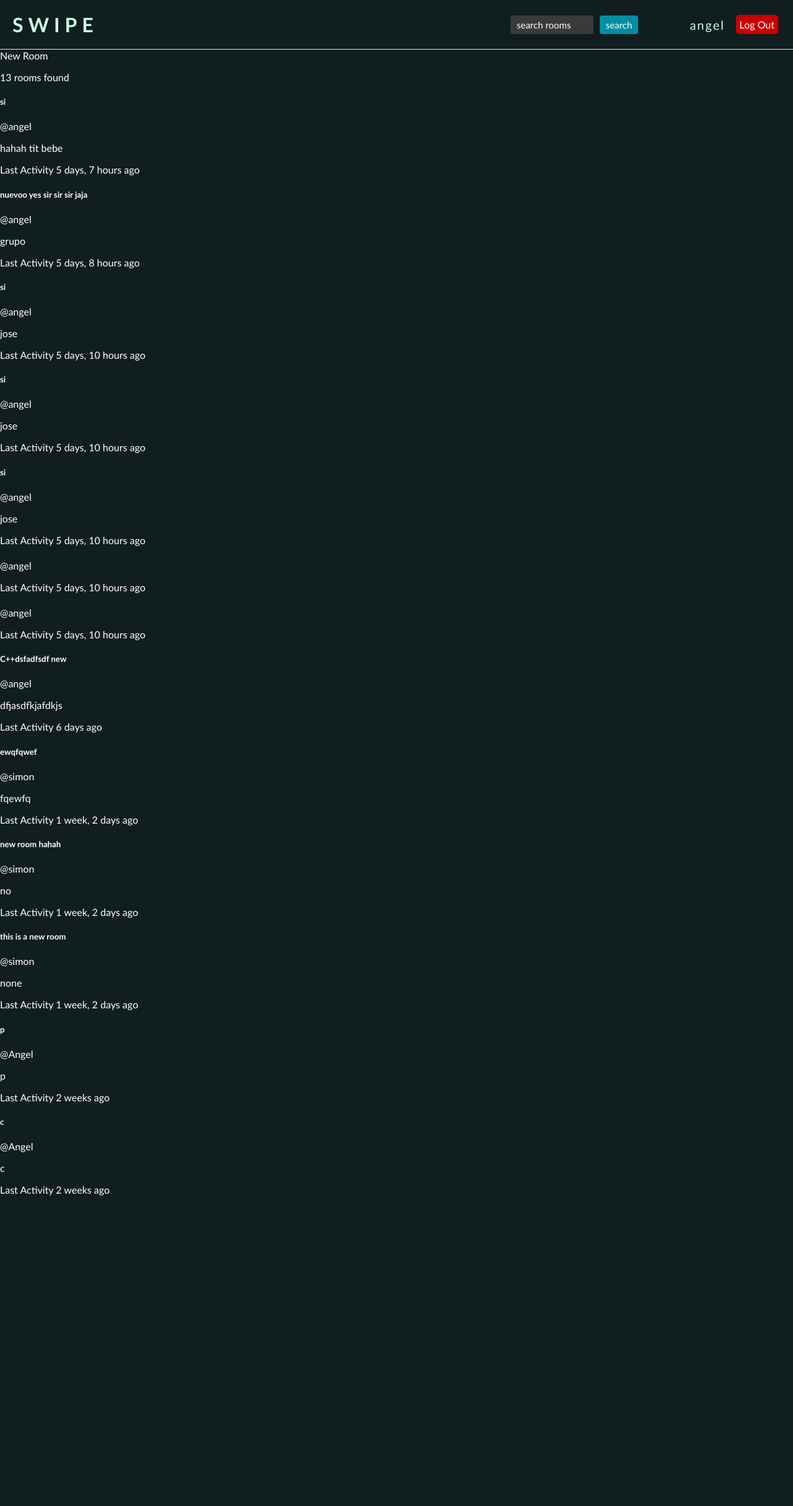
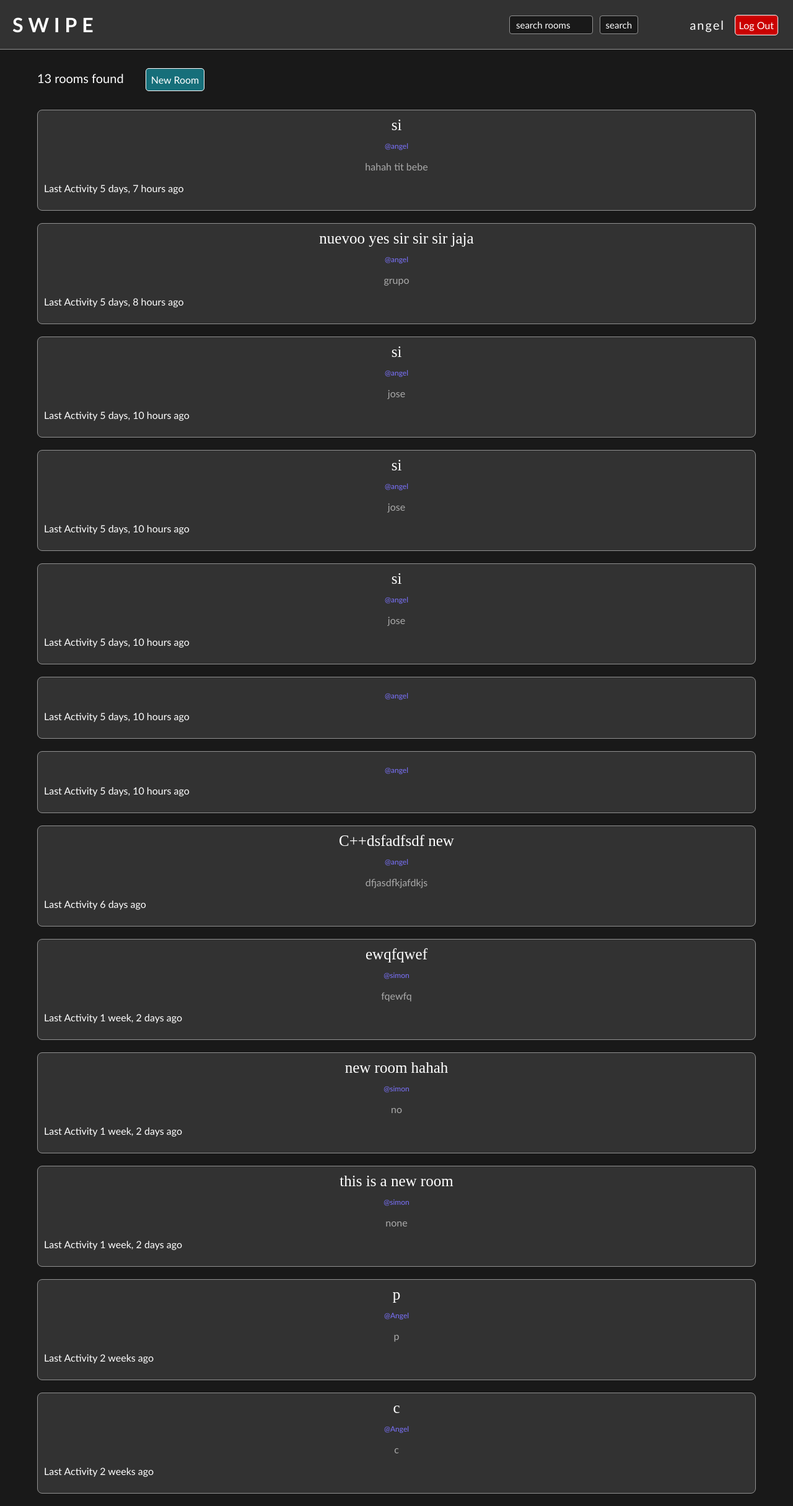
Before and after one commit to aangelalvarez/swipe, a Django app: page / in a window 1280 px wide. Shown: the whole page at 62% size. Before the commit the page ends 1929 px from the top, so only its background shows below. Run offline with Django 4.2, Linux system fonts and the light colour scheme; a user stored in the database is signed in; data comes from the database, SQL or seed files in the repository.

Commit message:
home css added

```diff
--- /dev/null
+++ b/base/static/styles/home.css
@@ -0,0 +1,76 @@
+.homeContainer {
+    max-width: 1200px;
+    display: block;
+    margin:auto;
+}
+
+
+.newRoomButton {
+    background-color: rgb(22, 111, 122);
+    border-radius: 5px;
+    padding: 8px;
+    margin: 0;
+    right: 0;
+    right:0;
+    vertical-align: middle;
+    display: inline-block;
+    margin-left: 30px;
+    border: 1px solid white;
+    font-size: 16px;
+    transition: 0.2s;
+}
+
+.newRoomButton:hover {
+    background-color: rgb(29, 140, 155);
+}
+
+.roomCount {
+    margin:10px 0;
+    padding: 20px;
+    vertical-align: middle;
+    color: rgb(255, 255, 255);
+    font-size: 20px;
+}
+
+
+
+.roomList {
+    padding: 0 20px;
+}
+
+.room {
+    border: 1px solid rgb(145, 145, 145);
+    padding: 10px;
+    border-radius: 8px;
+    margin-bottom: 20px;
+    background-color: rgb(50, 50, 50);
+}
+
+.roomName {
+    font-size: 25px;
+    color:rgb(255, 255, 255);
+    font-family: 'Ubuntu';
+    transition: 0.2s;
+}
+
+.centerText {
+    text-align: center;
+}
+
+.roomName:hover {
+    color: rgb(170, 170, 170);
+}
+
+.roomHost {
+    font-size: 12px;
+    color: rgb(124, 115, 255);
+}
+
+.roomDescription {
+    font-size: 16px;
+    color: rgb(170, 170, 170);
+}
+
+.roomActivity {
+
+}
--- a/base/static/styles/main.css
+++ b/base/static/styles/main.css
@@ -1,6 +1,7 @@
 body, html {
     margin: 0;
     padding: 0;
+    background-color: rgb(25, 25, 25);
 }
 
 * {
@@ -8,7 +9,6 @@ body, html {
     border: none;
     font-family: 'Trebuchet MS', 'Lucida Sans Unicode', 'Lucida Grande', 'Lucida Sans', Arial, sans-serif;
     color: white;
-    background-color: rgb(16, 30, 32);
 }
 
 a:link { text-decoration: none; }
--- a/base/static/styles/navbar.css
+++ b/base/static/styles/navbar.css
@@ -2,7 +2,7 @@
     width: fit-content;
     margin:0 ;
     display:block;
-    color:rgb(202, 255, 228);
+    color: white;
 }
 
 .logo {
@@ -28,17 +28,20 @@
     font-size: 15px;
     border-radius: 4px;
     width: 65%;
-    background-color: rgb(58, 58, 58);
     padding: 0 10px;
+    border: 1px solid rgb(145, 145, 145);
+    color: white;
+    background-color: rgb(25, 25, 25);
 }
 
 ::placeholder {
-    color: white;
+    color: rgb(255, 255, 255);
+
 }
 
 .search:focus {
     outline:none;
-    filter:brightness(125%)
+    border: 1px solid white;
 }
 
 
@@ -46,12 +49,13 @@
     height: 30px;
     font-size: 15px;
     border-radius: 4px;
-    background-color: rgb(0, 142, 161);
+    border: 1px solid rgb(145, 145, 145);
     width: 30%;
     position: absolute;
     top: 0;
     right: 0;
     transition: 0.15s;
+    background-color: rgb(25, 25, 25);
 }
 
 .searchButton:hover {
@@ -64,7 +68,7 @@
     font-size: 20px;
     right: 0;
     margin-right: 110px;
-    color: rgb(202, 255, 228);
+    color: white;
     letter-spacing: 2px;
 }
 
@@ -76,6 +80,7 @@
     border-radius: 5px;
     right: 0;
     color: white;
+    border: 1px solid white;
 }
 
 .logout {
@@ -95,5 +100,6 @@
     height: 80px;
     position:sticky;
     top: 0;
-    border-bottom: 1px solid rgb(202, 255, 228);
+    border-bottom: 1px solid rgb(145, 145, 145);
+    background-color: rgb(50, 50, 50);
 }
--- a/base/templates/base/home.html
+++ b/base/templates/base/home.html
@@ -7,18 +7,20 @@ Django requires us to do that
 
 {% block content %}
 
-<div>
-    <a href="{% url 'create-room' %}">New Room</a>
-    <p>{{room_count}} rooms found</p>
-    <div>
+<div class="homeContainer">
+    <p class="roomCount">
+        {{room_count}} rooms found
+        <a class="newRoomButton" href="{% url 'create-room' %}">New Room</a>
+    </p>
+    <div class="roomList">
         {% for room in rooms %}
-            <div>
-                <h5><a href="{% url 'room' room.id %}">{{room.name}}</a></h5>
+            <div class="room">
+                <div class="centerText"><a class="roomName" href="{% url 'room' room.id %}">{{room.name}}</a></div>
 <!-- this finds the url with the name 'room' (3rd parameter of a path object in
      urls.py) and passes in the room.id value to the section <str:pk>-->
-                <p>@{{room.host.username}}</p>
-                <p>{{room.description}}</p>
-                <p>Last Activity {{room.updated|timesince}} ago</p>
+                <div class="centerText"><p class="roomHost">@{{room.host.username}}</p></div>
+                <div class="centerText"><p class="roomDescription">{{room.description}}</p></div>
+                <p class="roomActivity">Last Activity {{room.updated|timesince}} ago</p>
             </div>
         {% endfor %}
     </div>
--- a/templates/main.html
+++ b/templates/main.html
@@ -5,8 +5,13 @@
     <meta charset="UTF-8">
     <meta http-equiv="X-UA-Compatible" content="IE=edge">
     <meta name="viewport" content="width=device-width, initial-scale=1.0">
-    <link rel="stylesheet" type="text/css" media="screen" href="{% static 'styles/main.css' %}">
-    <link rel="stylesheet" type="text/css" media="screen" href="{% static 'styles/navbar.css' %}">
+    <link rel="stylesheet" type="text/css" href="{% static 'styles/main.css' %}">
+    <link rel="stylesheet" type="text/css" href="{% static 'styles/navbar.css' %}">
+    <link rel="stylesheet" type="text/css" media="screen" href="{% static 'styles/delete.css' %}">
+    <link rel="stylesheet" type="text/css" media="screen" href="{% static 'styles/home.css' %}">
+    <link rel="stylesheet" type="text/css" media="screen" href="{% static 'styles/login_register.css' %}">
+    <link rel="stylesheet" type="text/css" media="screen" href="{% static 'styles/room_form.css' %}">
+    <link rel="stylesheet" type="text/css" media="screen" href="{% static 'styles/room.css' %}">
     <title>Swipe</title>
 </head>
 <body>
```
